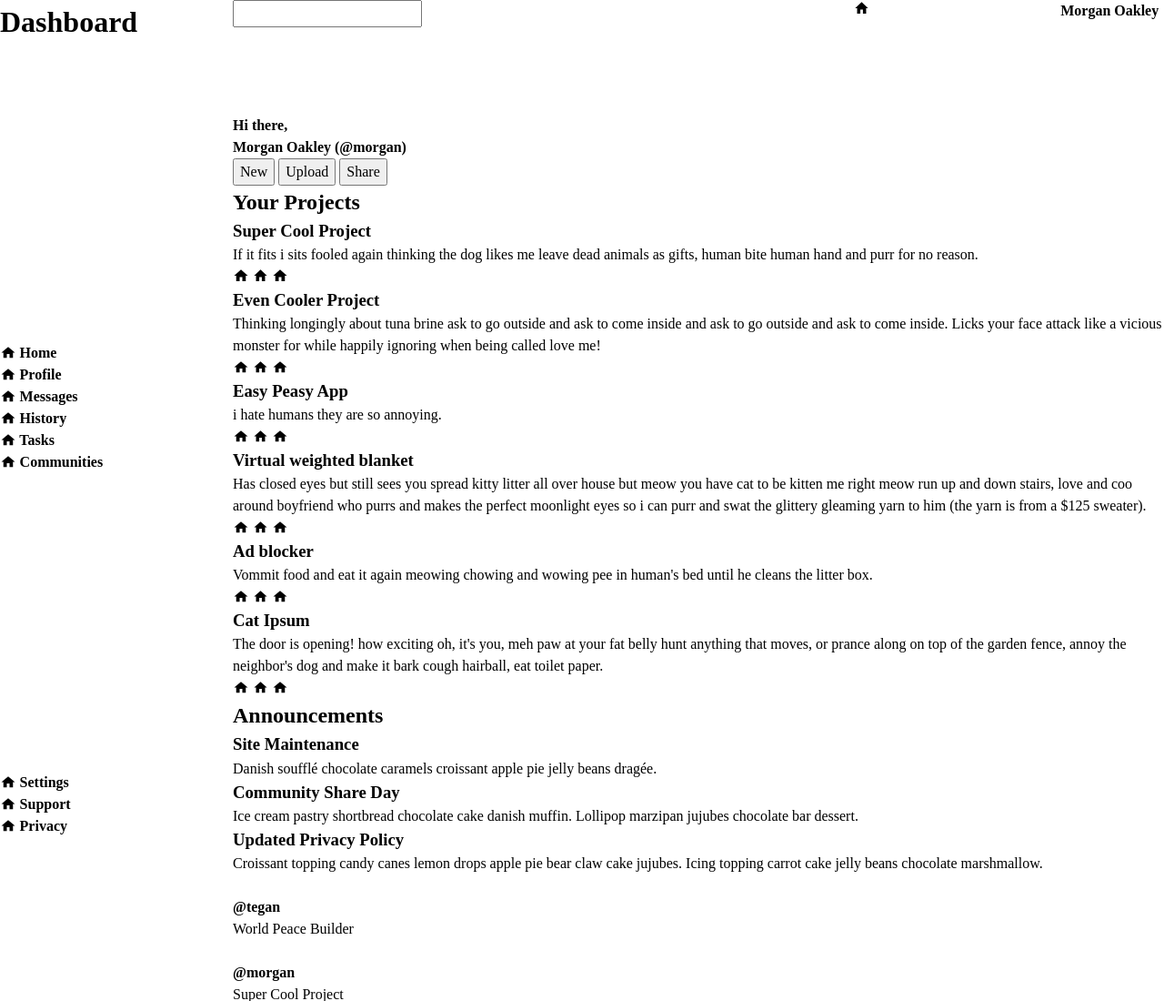
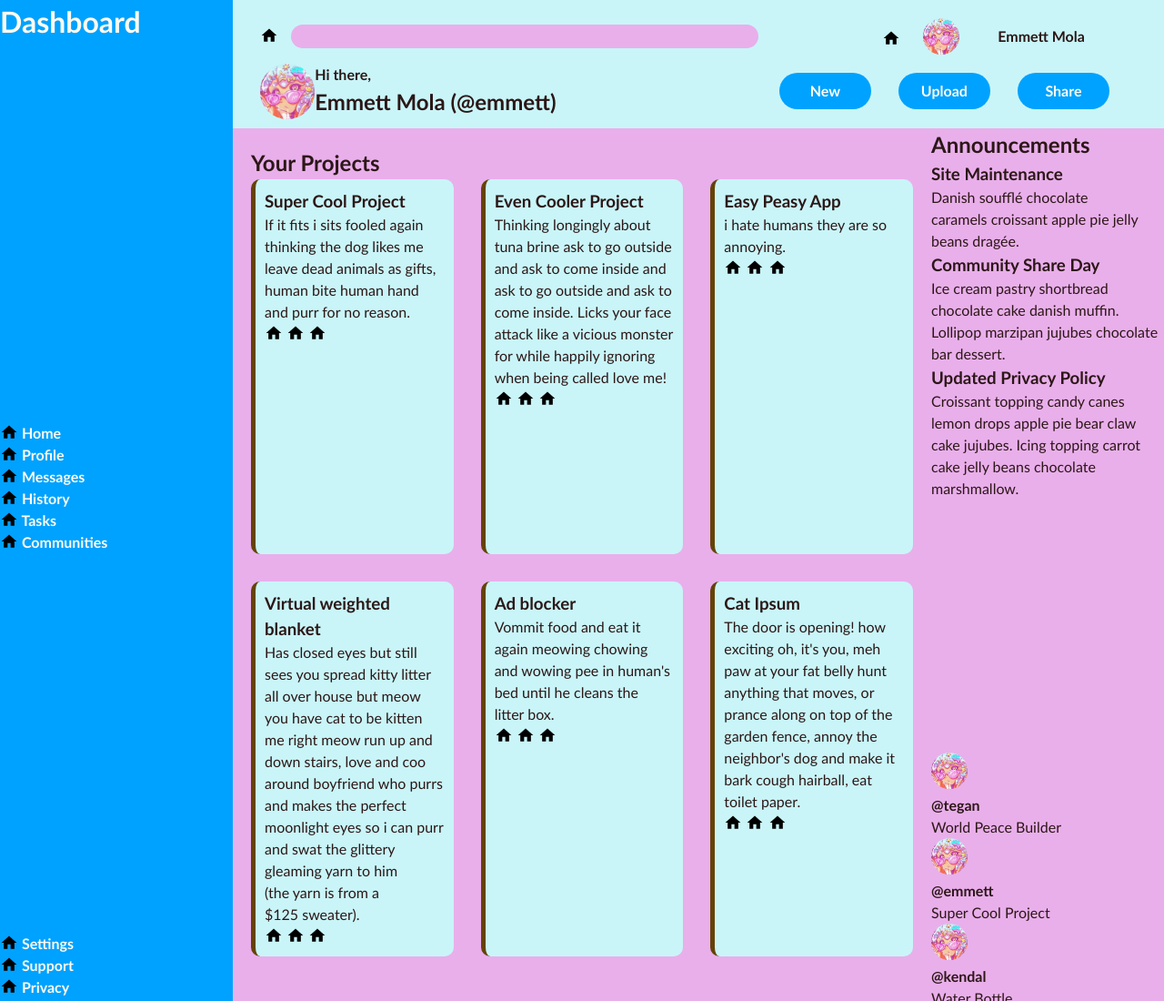
Before and after one commit to muahchee/admin-dashboard, a plain HTML site: page index.html in a window 1280 px wide. Shown: the top 1100 px of the page at 91% size. Drawn offline with Linux system fonts and the light colour scheme.

Commit message:
add grid for header and projects

```diff
--- a/index.html
+++ b/index.html
@@ -58,22 +58,25 @@
     <div class="header">
       <div class="first-row">
         <form action="">
+          <img class="icon" src="images/home.svg" alt="">
           <input type="search" id="search" name="search" />
         </form>
 
         <div>
           <img class="icon" src="images/home.svg" alt="">
-          <img class="profile-pic" src="" alt="">
-          <p class="username bold">Morgan Oakley</p>
+          <img class="profile-pic" src="images/profile150.jpg" alt="">
+          <p class="username bold">Emmett Mola</p>
         </div>
       </div>
 
       <div class="second-row">
 
         <div class="user">
-          <img class="profile-pic" src="" alt="">
-          <p class="small-text bold">Hi there,</p>
-          <p class="username bold">Morgan Oakley (@morgan)</p>
+          <img class="profile-pic" src="images/profile150.jpg" alt="">
+          <div>
+            <p class="small-text bold">Hi there,</p>
+            <p class="username bold">Emmett Mola (@emmett)</p>
+          </div>
         </div>
 
         <div class="buttons">
@@ -192,25 +195,25 @@
       <div class="trending">
 
         <div class="trending-item">
-          <img clas="profile-pic" src="" alt="">
+          <img class="profile-pic" src="images/profile150.jpg" alt="">
           <p class="bold">@tegan</p>
           <p>World Peace Builder</p>
         </div>
 
         <div class="trending-item">
-          <img clas="profile-pic" src="" alt="">
-          <p class="bold">@morgan</p>
+          <img class="profile-pic" src="images/profile150.jpg" alt="">
+          <p class="bold">@emmett</p>
           <p>Super Cool Project</p>
         </div>
 
         <div class="trending-item">
-          <img clas="profile-pic" src="" alt="">
+          <img class="profile-pic" src="images/profile150.jpg" alt="">
           <p class="bold">@kendal</p>
           <p>Water Bottle</p>
         </div>
 
         <div class="trending-item">
-          <img clas="profile-pic" src="" alt="">
+          <img class="profile-pic" src="images/profile150.jpg" alt="">
           <p class="bold">@alex</p>
           <p>Ipsum Generator</p>
         </div>
--- a/style.css
+++ b/style.css
@@ -62,16 +62,39 @@ a{
 }
 
 /* main css */
+*{
+  --light: rgb(201, 245, 248);
+  --mid: rgb(233, 175, 235);
+  --accent1: rgb(0, 162, 255);
+  --accent2: rgb(100, 67, 6);
+
+  --text-dark: rgb(44, 23, 23);
+  --text-light: rgb(255, 250, 240);
+
+}
+
 body{
-  height: 90vh;
+  height: 1000px;
+
+  color: var(--text-dark);
+
+  font-family: Optima, Candara, 'Noto Sans', source-sans-pro, sans-serif;;
 }
 
 .icon{
-  width: 1.1rem;
+  width: 20px;
   margin-bottom: -3px;
 }
 
+.profile-pic{
+  border-radius: 100%;
+  width: 40px;
+}
+
 .full-wrap{
+  height: 100%;
+  max-height: 100%;
+
   display: grid;
   grid-template-columns: 1fr 4fr;
   grid-template-rows: 1fr 3fr;
@@ -79,7 +102,6 @@ body{
     "sidebar header"
     "sidebar main";
 
-  height: 100%;
 }
 
 /* .header .sidebar .main */
@@ -89,6 +111,8 @@ body{
 
 .sidebar{
   grid-area: sidebar;
+  background-color: var(--accent1);
+  color: var(--text-light);
 }
 
 .header{
@@ -102,8 +126,18 @@ body{
 }
 
 /* .first-row .second-row */
+.header{
+  background-color: var(--light);
+  padding: 10px 30px;
+}
+
 .header > *{
   display: grid;
+  align-items: center;
+}
+
+.header .icon{
+  fill: var(--accent2);
 }
 
 .first-row{
@@ -115,19 +149,120 @@ body{
 
 .first-row > form{
   grid-area: 1 / 1 / 1 / span 2;
+
+}
+
+.first-row input{
+  appearance: none;
+  width: 80%;
+  margin-left: 10px;
+  border-radius: 30px;
+  border: none;
+  background-color: var(--mid);
 }
 
 .first-row > div{
   grid-area: 1 / 3 / 1 / span 1;
 
   display: grid;
-  grid-template-columns: repeat(3, 1fr);
+  grid-template-columns: repeat(5, 1fr);
+  justify-self: end;
+  justify-items: center;
+  align-items: center;
+  gap: 15px;
+
+  padding-right: 30px;
+}
+
+.first-row > div > .username{
+  grid-column: 3 / span 3;
 }
 
 .second-row{
   grid-area: second-row;
+
+  grid-template-columns: repeat(2, 1fr);
 }
+
+.second-row .user{
+  display: grid;
+  grid-template-columns: repeat(8, 1fr) ;
+  align-items: center;
+}
+
+.second-row .profile-pic{
+  width: 70px;
+}
+
+.second-row .user div{
+  grid-column: 2 / span 5;
+
+}
+
+.second-row .username{
+  font-size: 1.5rem;
+}
+
+.second-row .buttons{
+  justify-self: end;
+
+  display: grid;
+  grid-template-columns: repeat(3, 1fr);
+  gap: 30px;
+
+  padding-right: 30px;
+}
+
+.buttons button{
+  background-color: var(--accent1);
+  color: var(--text-light);
+
+  padding: 8px 25px;
+  border-radius: 20px;
+  border: none;
+  font-weight: bold;
+}
+
 
 .main{
   grid-area: main;
+
+  display: grid;
+  grid-template-columns: 3fr 1fr;
+  grid-template-rows: 1fr 1fr;
+  grid-template-areas:
+    "project announcements"
+    "project trending";
+
+  background-color: var(--mid);
 }
+
+
+.projects{
+  grid-area: project;
+  padding: 20px;
+}
+
+.projects .project-grid{
+  display: grid;
+
+  grid-template-rows: repeat(3, 1fr);
+  grid-template-columns: repeat(3, minmax(150px, 1fr));
+  gap: 30px;
+}
+
+.project-item{
+  background-color: var(--light);
+  padding: 10px;
+  border-radius: 10px;
+  border-left: 5px solid var(--accent2);
+}
+
+
+.announcements{
+  grid-area: announcements;
+}
+
+.trending{
+  grid-area: trending;
+}
```
Also changed, not shown: images/profile150.jpg (added).
